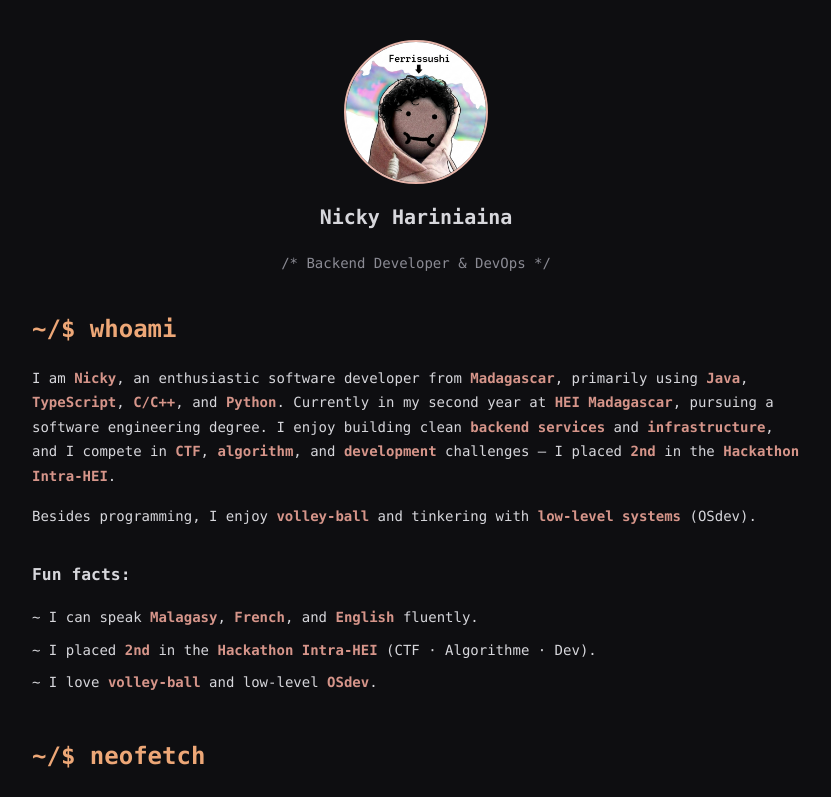
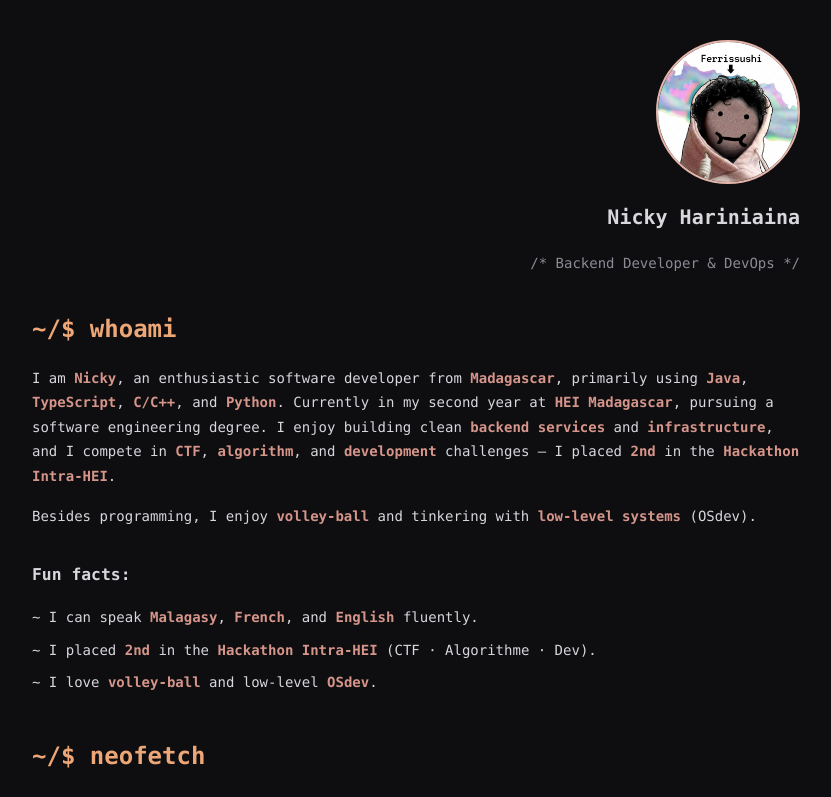
Before and after one commit to NickyHariniaina/nickyhariniaina, a React (Vite) app: page / in a window 1280 px wide. Shown: the top 797 px of the page, without its empty margins (224-1055 px from the left). Built offline with nearby package versions, Linux system fonts and the light colour scheme.

Commit message:
style: right-align header

```diff
--- a/src/App.css
+++ b/src/App.css
@@ -18,7 +18,7 @@
 .header {
   display: flex;
   flex-direction: column;
-  align-items: center;
+  align-items: flex-end;
   gap: 16px;
 }
 
```
